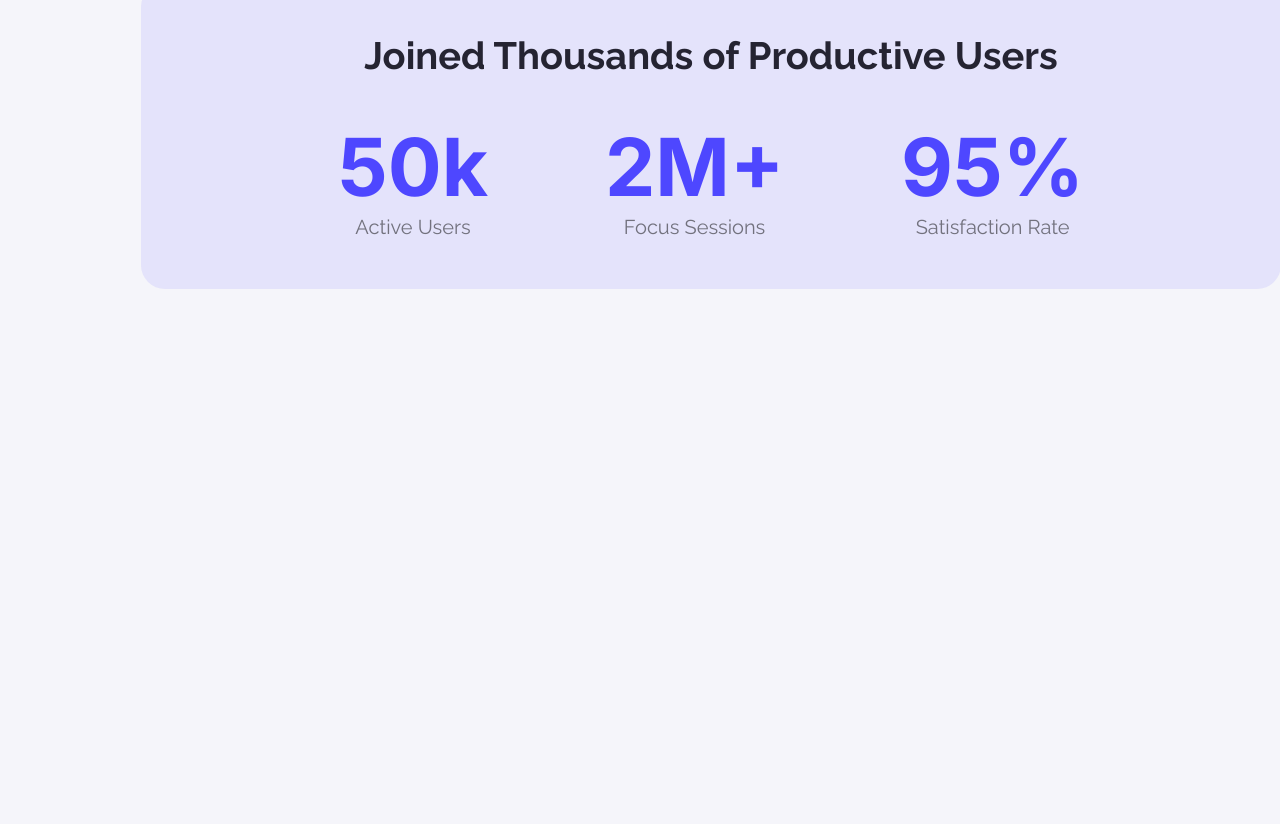
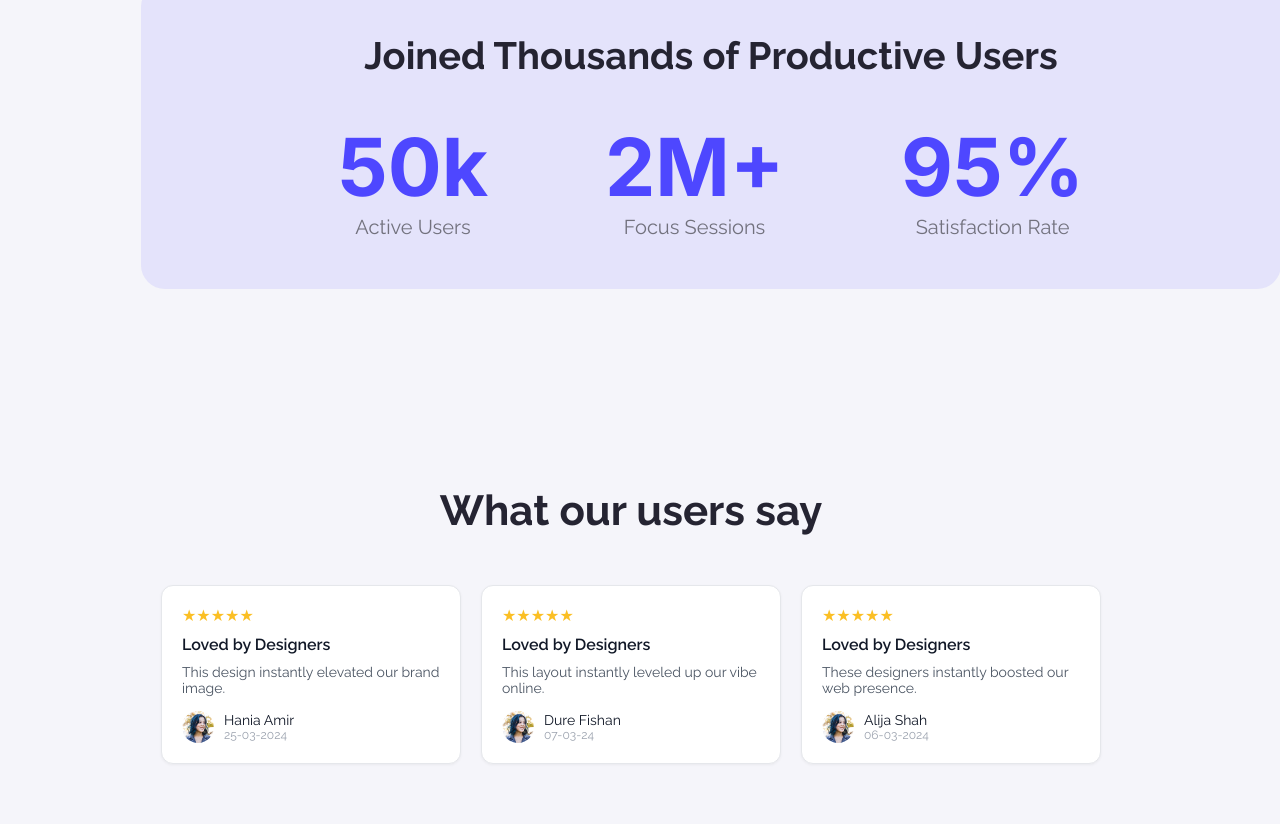
Before and after one commit to motahermahmudrakib/UI-templete, a plain HTML site: page index.html in a window 1280 px wide. Shown: the part 1377-2201 px from the top of the page. Before the commit the page ends 1803 px from the top, so only its background shows below. Drawn offline with Linux system fonts and the light colour scheme.

Commit message:
added challage/review section

```diff
--- a/index.html
+++ b/index.html
@@ -60,6 +60,47 @@
           </div>
         </div>
       </section>
+      <section class="reviews-section">
+    <h2>What our users say</h2>
+    <div class="reviews-container">
+      <div class="review-card">
+        <div class="stars">★★★★★</div>
+        <h3>Loved by Designers</h3>
+        <p>This design instantly elevated our brand image.</p>
+        <div class="reviewer">
+          <img src="Assets/avatar.png" alt="">
+          <div>
+            <span class="reviewer-name">Hania Amir</span>
+            <span class="review-date">25-03-2024</span>
+          </div>
+        </div>
+      </div>
+      <div class="review-card">
+        <div class="stars">★★★★★</div>
+        <h3>Loved by Designers</h3>
+        <p>This layout instantly leveled up our vibe online.</p>
+        <div class="reviewer">
+          <img src="Assets/avatar.png" alt="">
+          <div>
+            <span class="reviewer-name">Dure Fishan</span>
+            <span class="review-date">07-03-24</span>
+          </div>
+        </div>
+      </div>
+      <div class="review-card">
+        <div class="stars">★★★★★</div>
+        <h3>Loved by Designers</h3>
+        <p>These designers instantly boosted our web presence.</p>
+        <div class="reviewer">
+          <img src="Assets/avatar.png" alt="">
+          <div>
+            <span class="reviewer-name">Alija Shah</span>
+            <span class="review-date">06-03-2024</span>
+          </div>
+        </div>
+      </div>
+    </div>
+  </section>
     </main>
   </body>
 </html>
--- a/styles/new.css
+++ b/styles/new.css
@@ -147,3 +147,78 @@ font-style: normal;
 font-weight: 400;
 line-height: normal;
 }
+/* review section */
+.reviews-section {
+  text-align: center;
+  padding: 60px 20px;
+}
+
+.reviews-section h2 {
+ color: #252432;
+text-align: center;
+font-size: 42px;
+font-style: normal;
+font-weight: 700;
+line-height: normal;
+}
+
+.reviews-container {
+  display: flex;
+  justify-content: center;
+  flex-wrap: wrap;
+  gap: 20px;
+  margin-top: 50px;
+}
+
+.review-card {
+  background-color: #ffffff;
+  border: 1px solid #e5e7eb;
+  border-radius: 12px;
+  padding: 20px;
+  width: 300px;
+  text-align: left;
+  box-shadow: 0 1px 3px rgba(0,0,0,0.05);
+}
+
+.stars {
+  color: #fbbf24;
+  font-size: 16px;
+  margin-bottom: 10px;
+}
+
+.review-card h3 {
+  font-size: 16px;
+  color: #111827;
+  font-weight: 600;
+  margin: 0 0 10px;
+}
+
+.review-card p {
+  font-size: 14px;
+  color: #4b5563;
+  margin-bottom: 15px;
+}
+
+.reviewer {
+  display: flex;
+  align-items: center;
+  gap: 10px;
+}
+
+.reviewer img {
+  width: 32px;
+  height: 32px;
+  border-radius: 50%;
+}
+
+.reviewer-name {
+  display: block;
+  font-size: 14px;
+  color: #111827;
+}
+
+.review-date {
+  display: block;
+  font-size: 12px;
+  color: #9ca3af;
+}
```
